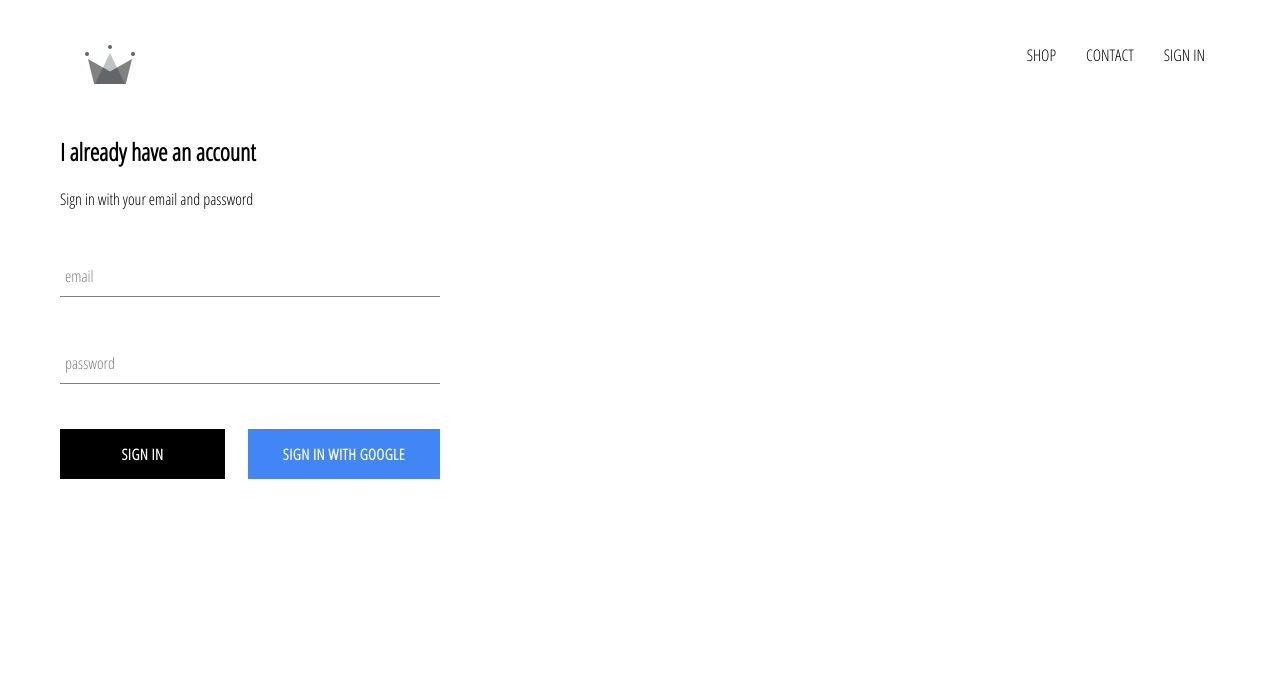
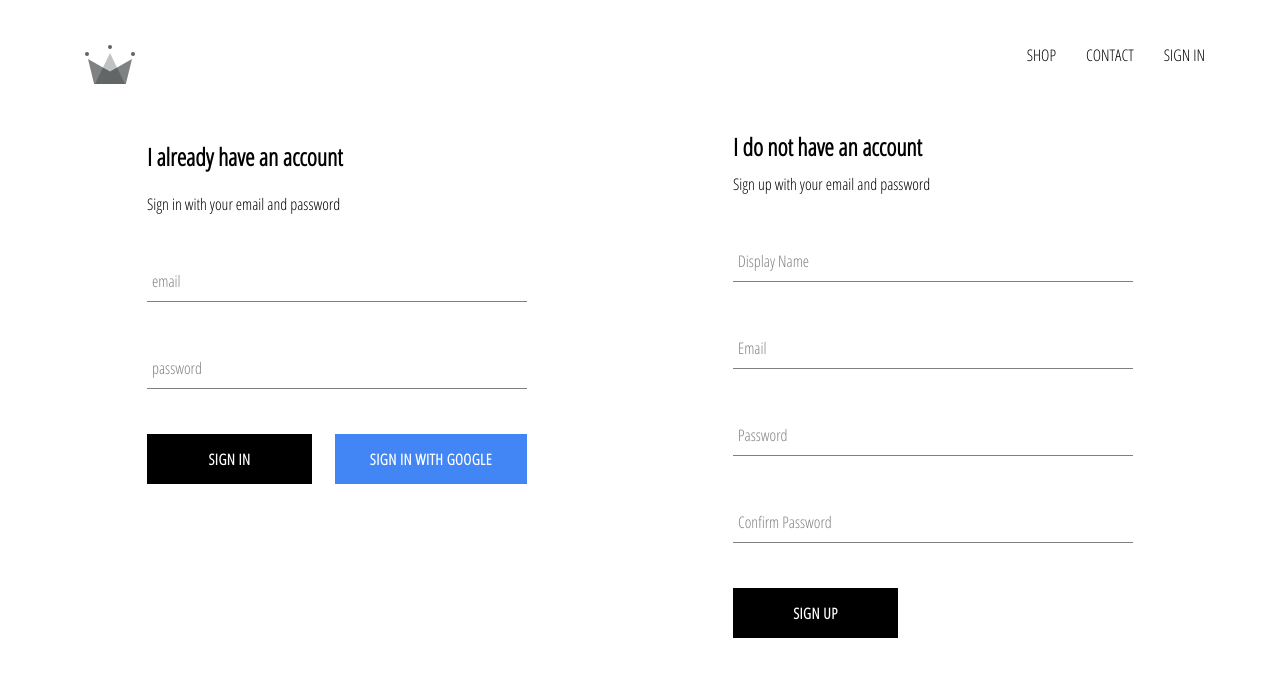
Before and after one commit to intouch1234/crwn-clothing, a React (Create React App) app: page /signin in a window 1280 px wide. Shown: the top 676 px of the page. Built offline with nearby package versions, Linux system fonts and the light colour scheme; no server answers.

Commit message:
implemented firebase utils, included abilities to store our data to firebase file store

```diff
--- a/src/App.js
+++ b/src/App.js
@@ -6,14 +6,8 @@
 import ShopPage from './pages/shop/shop.component';
 import Header from './components/header/header.component';
 import SignInAndSignUp from './pages/sign-in-and-sign-up/sign-in-and-sign-up.component';
-import {auth} from './firebase/firebase.utils';
+import {auth, createUserProfileDocument} from './firebase/firebase.utils';
 
-
-const HatPage = ()=>(
-  <div>
-    <h1>Hello hat page!</h1>
-  </div>
-);
 
 class App extends React.Component {
   constructor(){
@@ -26,10 +20,20 @@
   unsubscribeFromAuth = null;
 
   componentDidMount() {
-    this.unsubscribeFromAuth = auth.onAuthStateChanged(user=>{
-      this.setState({currentUser:user});
-
-      console.log(user);
+    this.unsubscribeFromAuth = auth.onAuthStateChanged(async userAuth=>{
+      if (userAuth) {
+        const userRef = await createUserProfileDocument(userAuth);
+        userRef.onSnapshot(snapShot=>{
+          this.setState({
+            currentUser: {
+              id: snapShot.id,
+              ...snapShot.data()
+            }
+          });
+          console.log(this.state);
+      });
+      }
+      this.setState({currentUser:userAuth});
     });
   }
 
--- /dev/null
+++ b/src/components/sign-up/sign-up.component.jsx
@@ -0,0 +1,100 @@
+import React from 'react';
+
+import FormInput from '../form-input/form-input.component';
+import CustomButton from '../custom-button/custom-button.component';
+import {auth, createUserProfileDocument} from '../../firebase/firebase.utils';
+
+import './sign-up.styles.scss';
+
+class SignUp extends React.Component {
+    constructor(){
+        super();
+        this.state={
+            displayName:'',
+            email:'',
+            password:'',
+            confirmPassword:''
+        }
+    }
+
+    handleSubmit = async event => {
+        event.preventDefault();
+
+        const {displayName,email,password,confirmPassword} = this.state;
+
+        if(password !== confirmPassword) {
+            alert("password do not match");
+            return;
+        }
+
+        try{
+            const {user} = await auth.createUserWithEmailAndPassword(email,password);
+
+            await createUserProfileDocument(user,{displayName});
+
+            this.setState=({
+                displayName:'',
+                email:'',
+                password:'',
+                confirmPassword:''
+            });
+
+        } catch (error) {
+            console.log(error);
+
+        }
+    };
+    handleChange = event =>{
+        const {name,value} = event.target;
+
+        this.setState({[name]:value});
+    }
+
+    render(){
+        const {displayName,email,password,confirmPassword} = this.state;
+        return(
+            <div className="sign-up">
+                <h2 className="title">I do not have an account</h2>
+                <span>Sign up with your email and password</span>
+                <form className="sign-up-form" onSubmit={this.handleSubmit}>
+                    <FormInput
+                    type='text'
+                    name='displayName'
+                    value={displayName}
+                    onChange={this.handleChange}
+                    label='Display Name'
+                    required
+                    />
+                    <FormInput
+                    type='email'
+                    name='email'
+                    value={email}
+                    onChange={this.handleChange}
+                    label='Email'
+                    required
+                    />
+                    <FormInput
+                    type='password'
+                    name='password'
+                    value={password}
+                    onChange={this.handleChange}
+                    label='Password'
+                    required
+                    />
+                    <FormInput
+                    type='password'
+                    name='confirmPassword'
+                    value={confirmPassword}
+                    onChange={this.handleChange}
+                    label='Confirm Password'
+                    required
+                    />
+                    <CustomButton type='submit'>SIGN UP</CustomButton>
+
+                </form>
+            </div>
+        )
+    }
+}
+
+export default SignUp;
--- /dev/null
+++ b/src/components/sign-up/sign-up.styles.scss
@@ -0,0 +1,10 @@
+.sign-up {
+    display: flex;
+    flex-direction: column;
+    width: 400px;
+
+    .title{
+        margin: 10px 0;
+    }
+
+}
--- a/src/firebase/firebase.utils.js
+++ b/src/firebase/firebase.utils.js
@@ -13,6 +13,33 @@
     measurementId: "G-KPCKT7LGM8"
   };
 
+export const createUserProfileDocument = async(userAuth,additionalData) => {
+  if (!userAuth) return;
+
+  const userRef = firestore.doc(`users/${userAuth.uid}`);
+
+  const snapShot = await userRef.get();
+
+  if (!snapShot.exists) {
+    const {displayName, email} = userAuth;
+    const createdAt = new Date();
+
+    try {
+      await userRef.set({
+        displayName,
+        email,
+        createdAt,
+        ...additionalData
+      });
+    } catch(error) {
+      console.log('error creating user', error.message);
+    }
+  }
+  return userRef;
+};
+
+
+
 firebase.initializeApp(config);
 
 export const auth = firebase.auth();
--- a/src/pages/sign-in-and-sign-up/sign-in-and-sign-up.component.jsx
+++ b/src/pages/sign-in-and-sign-up/sign-in-and-sign-up.component.jsx
@@ -2,9 +2,13 @@
 import './sign-in-and-sign-up.styles.scss';
 
 import SignIn from '../../components/sign-in/sign-in.component';
+import SignUp from '../../components/sign-up/sign-up.component';
 
 const SignInAndSignUp = () => (
-    <div className='sign-in-and-sign-up'><SignIn/></div>
+    <div className='sign-in-and-sign-up'>
+        <SignIn/>
+        <SignUp/>
+        </div>
 );
 
 export default SignInAndSignUp;
--- a/src/pages/sign-in-and-sign-up/sign-in-and-sign-up.styles.scss
+++ b/src/pages/sign-in-and-sign-up/sign-in-and-sign-up.styles.scss
@@ -0,0 +1,6 @@
+.sign-in-and-sign-up {
+    width: 85%;
+    display: flex;
+    justify-content: space-between;
+    margin: 30px auto;
+}
```
